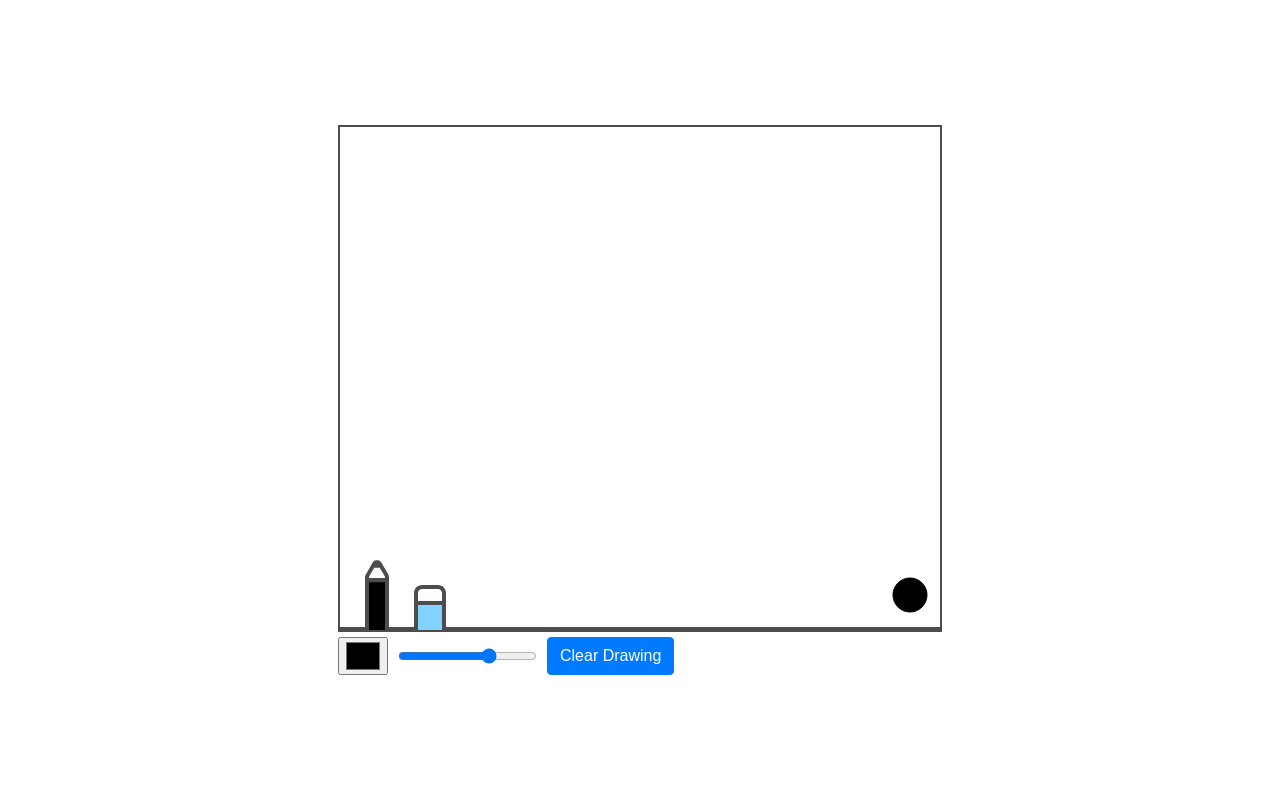
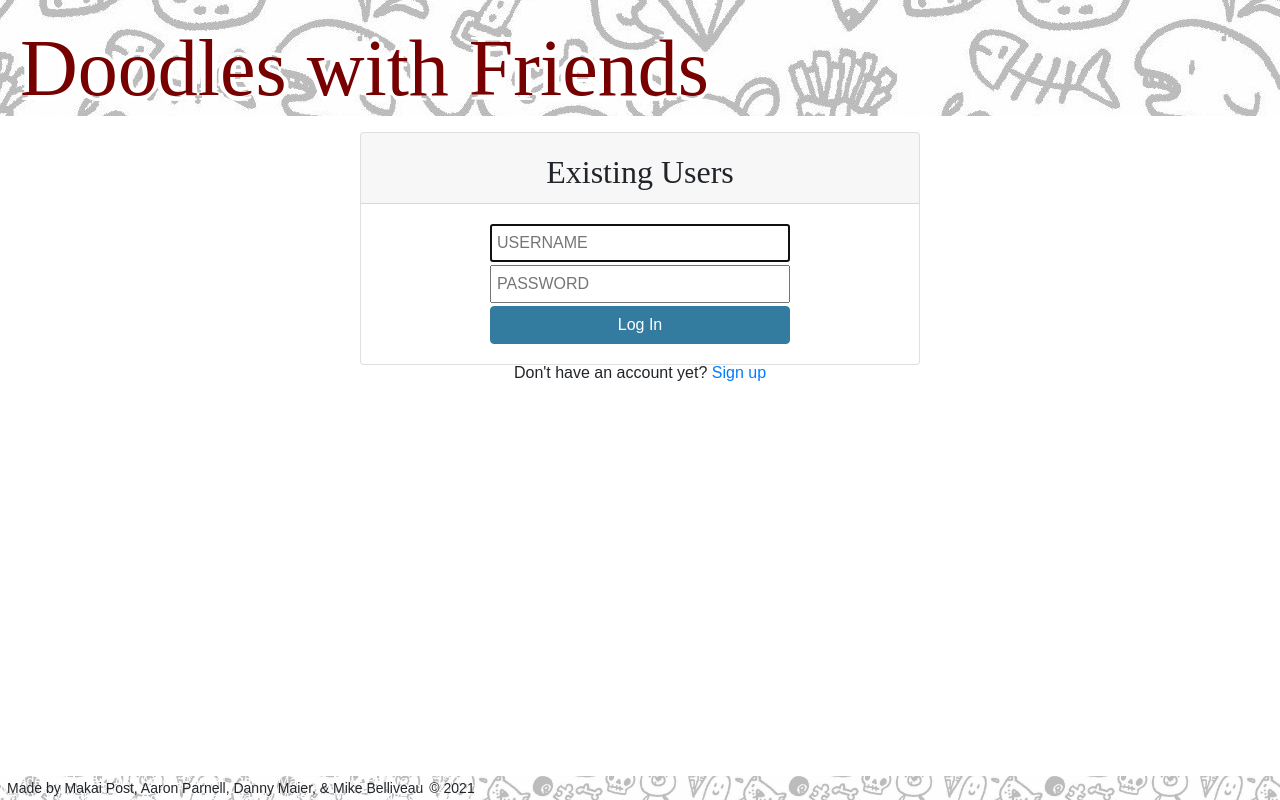
Before and after one commit to ToMakPo/Doodles-with-Friends, a React (Create React App) app in the folder client/: page / in a window 1280 px wide. Built offline with nearby package versions, Linux system fonts and the light colour scheme; no server answers; a web font is replaced by a local one.

Commit message:
got canvas working

```diff
--- a/client/src/App.js
+++ b/client/src/App.js
@@ -48,13 +48,13 @@ const App = () => {
 		<LobbyContext.Provider value={lobby}>
 			<WordBankProvider>
 				{
-					true ? <main style={{
-						width: '100vw',
-						height: '100vh',
-						display: 'flex',
-						justifyContent: 'center',
-						alignItems: 'center'
-					}}><Canvas isArtist={true} code='BADA55'/></main> :
+					// true ? <main style={{
+					// 	width: '100vw',
+					// 	height: '100vh',
+					// 	display: 'flex',
+					// 	justifyContent: 'center',
+					// 	alignItems: 'center'
+					// }}><Canvas isArtist={true} code='BADA55'/></main> :
 					<Router>
 						<PageHeader loggedIn={isAuthenticated} />
 
--- a/client/src/components/Canvas.js
+++ b/client/src/components/Canvas.js
@@ -1,3 +1,4 @@
+/* eslint-disable no-eval */
 /* eslint-disable react-hooks/exhaustive-deps */
 import { useState, useRef, useEffect } from 'react'
 // import LobbyContext from '../utils/LobbyContext'
@@ -15,6 +16,14 @@ const penSizeRange = {min: 1, max: 50}
 const defaultPenColor = '#000000'
 const defaultPenSize = 35
 
+let _color = defaultPenColor
+let _size = defaultPenSize
+let _penSize = defaultPenSize
+let _eraserSize = penSizeRange.max
+let _tool = null
+let _position = restingPosition
+let _lastPoint = null
+
 /**
  * @param {Boolean} isArtist True if this is the active player (Required)
  */
@@ -26,36 +35,99 @@ const Canvas = ({isArtist, code}) => {
     const canvas = useRef()
 
     const socket = useRef()
+    const context = useRef()
 
-    // const {lobby} = useContext(LobbyContext)
+    const [tool, setTool] = useState(penTool)
+    const [tools] = useState({penTool, eraserTool})
     const [color, setColor] = useState(defaultPenColor)
     const [size, setSize] = useState(defaultPenSize)
     const [penSize, setPenSize] = useState(defaultPenSize)
-    const [eraserSize, setEraserSize] = useState(penSizeRange.max)
-    const [tool, setTool] = useState(penTool)
-    const [position, setPosition] = useState(restingPosition)
-    const [lastPoint, setLastPoint] = useState(null)
-    const [ctx, setCTX] = useState()
+    const setEraserSize = useState(penSizeRange.max)[1]
+    const setPosition = useState(restingPosition)[1]
 
     const emit = {
-        changeColor: color => socket.current.emit('changeLineColor', code, color),
-        changeSize: size => socket.current.emit('changeLineWidth', code, size),
+        changeColor: color => socket.current.emit('changeColor', code, color),
+        changeSize: size => socket.current.emit('changeSize', code, size),
         clearDrawing: _ => socket.current.emit('clearDrawing', code),
-        startLine: (x, y) => socket.current.emit('startLine', code, x, y),
-        drawLine: (x, y) => socket.current.emit('drawLine', code, x, y),
+        startLine: (thisPoint) => socket.current.emit('startLine', code, thisPoint),
+        drawLine: (thisPoint) => socket.current.emit('drawLine', code, thisPoint),
         endLine: _ => socket.current.emit('endLine', code),
+        changeTool: (toolName) => socket.current.emit('changeTool', code, toolName)
     }
 
     useEffect(_ => {
-        const ctx = canvas.current.getContext('2d')
-        console.log({ctx});
-        setCTX(ctx)
         setupSockets()
+        context.current = canvas.current.getContext('2d')
+        context.current.strokeStyle = color
+        context.current.fillStyle = color
+        context.current.lineWidth = size
+        _tool = penTool
+
+        // canvas.current.addEventListener('mousemove', event => {
+        //     console.log('canvasOnMouseMove');
+        //     const viewportOffset = canvas.current.getBoundingClientRect();
+
+        //     const x = event.clientX - viewportOffset.x
+        //     const y = event.clientY - viewportOffset.y
+
+        //     _position = {
+        //         top: y,
+        //         left: x,
+        //         transform: `translate(-50%, -50%)`
+        //     }
+        //     setPosition(_position)
+
+        //     if (_lastPoint !== null) {
+        //         drawLine([x, y], _lastPoint)
+        //         emit.drawLine([x, y], _lastPoint)
+        //     }
+        // })
+        // canvas.current.addEventListener('mousedown', event => {
+        //     console.log('canvasOnMouseDown');
+        //     const viewportOffset = canvas.current.getBoundingClientRect();
+
+        //     const x = event.clientX - viewportOffset.x
+        //     const y = event.clientY - viewportOffset.y
+
+        //     startLine([x, y])
+        //     emit.startLine([x, y])
+        // })
+        // canvas.current.addEventListener('mouseup', _ => {
+        //     console.log('canvasOnMouseUp');
+        //     if (_lastPoint !== null) {
+        //         endLine()
+        //         emit.endLine()
+        //     }
+        // })
+        // canvas.current.addEventListener('mouseout', _ => {
+        //     console.log('canvasOnMouseOut');
+        //     if (_lastPoint !== null) {
+        //         endLine()
+        //         emit.endLine()
+        //     }
+        //     _position = restingPosition
+        //     setPosition(_position)
+        // })
+        // canvas.current.addEventListener('wheel', event => {
+        //     event.preventDefault()
+
+        //     const changeBy = 5
+        //     const value = event.deltaY * -(changeBy / 100)
+        //     const newSize = (size.value * 1) + value
+
+        //     changeSize(newSize)
+        // }, {passive: false})
     }, [])
 
     useEffect(_ => {
-        console.log(ctx);
-    }, [ctx])
+        const clr = tool === penTool ? color : '#ffffff'
+        context.current.strokeStyle = clr
+        context.current.fillStyle = clr
+    }, [color, tool])
+
+    useEffect(_ => {
+        context.current.lineWidth = size
+    }, [size])
 
     /// EVENT LISTENERS ///
     function canvasOnMouseMove(event) {
@@ -65,15 +137,16 @@ const Canvas = ({isArtist, code}) => {
         const x = event.clientX - viewportOffset.x
         const y = event.clientY - viewportOffset.y
 
-        setPosition({
+        _position = {
             top: y,
             left: x,
             transform: `translate(-50%, -50%)`
-        })
+        }
+        setPosition(_position)
 
-        if (lastPoint !== null) {
-            drawLine(x, y)
-            emit.drawLine(x, y)
+        if (_lastPoint !== null) {
+            drawLine([x, y])
+            emit.drawLine([x, y])
         }
     }
     function canvasOnMouseDown(event) {
@@ -83,31 +156,46 @@ const Canvas = ({isArtist, code}) => {
         const x = event.clientX - viewportOffset.x
         const y = event.clientY - viewportOffset.y
 
-        startLine(x, y)
-        emit.startLine(x, y)
+        startLine([x, y])
+        emit.startLine([x, y])
     }
     function canvasOnMouseUp() {
         console.log('canvasOnMouseUp');
-        endLine()
-        emit.endLine()
+        if (_lastPoint !== null) {
+            endLine()
+            emit.endLine()
+        }
     }
     function canvasOnMouseOut() {
         console.log('canvasOnMouseOut');
         canvasOnMouseUp()
-        setPosition(restingPosition)
+        _position = restingPosition
+        setPosition(_position)
     }
+
+    // function canvasOnMouseWheel(event) {
+    //     // event.preventDefault()
+
+    //     const changeBy = 5
+    //     const value = event.deltaY * -(changeBy / 100)
+    //     const newSize = (size * 1) + value
+
+    //     changeSize(newSize)
+    // }
 
     function penToolOnClick() {
         console.log('penToolOnClick');
-        setTool(penTool)
-        changeSize(penSize)
-        emit.changeSize(penSize)
+        changeTool('penTool')
+        changeSize(_penSize)
+        emit.changeTool('penTool')
+        emit.changeSize(_penSize)
     }
     function eraserToolOnClick() {
         console.log('eraserToolOnClick');
-        setTool(eraserTool)
-        changeSize(eraserSize)
-        emit.changeSize(eraserSize)
+        changeTool('eraserTool')
+        changeSize(_eraserSize)
+        emit.changeTool('eraserTool')
+        emit.changeSize(_eraserSize)
     }
     function clearDrawingButtonOnClick() {
         console.log('clearDrawingButtonOnClick');
@@ -130,58 +218,80 @@ const Canvas = ({isArtist, code}) => {
         changeSize(size)
         emit.changeSize(size)
 
-        switch(tool) {
-            case penTool: setPenSize(size); break
-            case eraserTool: setEraserSize(size); break
+        switch(_tool) {
+            case penTool: _penSize = size; setPenSize(_penSize); break
+            case eraserTool: _eraserSize = size; setEraserSize(_eraserSize); break
             default: break
         }
     }
 
     /// ACTIONS ///
+    function getContext() {
+        const ctx = canvas.current.getContext('2d')
+        const clr = tool === penTool ? _color : '#ffffff'
+        console.log({clr, _tool, tool, _color});
+        ctx.strokeStyle = clr
+        ctx.fillStyle = clr
+        ctx.lineWidth = _size
+
+        return ctx
+    }
+
     function changeColor(color) {
         console.log('changeColor');
-        setColor(color)
-        ctx.strokeStyle = color
-        ctx.fillStyle = color
+        _color = color
+        setColor(_color)
     }
     function changeSize(size) {
         console.log('changeSize');
-        setSize(size)
-        ctx.lineWidth = size
+        _size = size
+        setSize(_size)
     }
 
-    function startLine(x, y) {
-        console.log('startLine');
-        console.log('startLine > ctx:', ctx);
-        setLastPoint([x, y])
-        ctx.beginPath()
-        ctx.arc(x, y, size / 2, 0, 2 * Math.PI)
-        ctx.fill()
+    function changeTool(toolName) {
+        console.log('changeTool');
+        _tool = tools[toolName]
+        console.log(_tool);
+        setTool(_tool)
+        console.log({toolName, _tool, tool, tools});
     }
 
-    function drawLine(x, y) {
+    function startLine(thisPoint) {
+        console.log('startLine');
+        const ctx = context.current
+        ctx.beginPath()
+        ctx.arc(...thisPoint, _size / 2, 0, 2 * Math.PI)
+        ctx.fill()
+        _lastPoint = thisPoint
+    }
+
+    function drawLine(thisPoint) {
         console.log('drawLine');
-        if (lastPoint !== null) {
+        console.log({_lastPoint});
+        if (_lastPoint !== null) {
+            const ctx = context.current
+            console.log({ctx, thisPoint, lastPoint: _lastPoint, _size});
             ctx.beginPath()
-            ctx.moveTo(...lastPoint)
-            ctx.lineTo(x, y)
+            ctx.moveTo(..._lastPoint)
+            ctx.lineTo(...thisPoint)
             ctx.stroke()
 
             ctx.beginPath()
-            ctx.arc(x, y, size / 2, 0, 2 * Math.PI)
+            ctx.arc(...thisPoint, _size / 2, 0, 2 * Math.PI)
             ctx.fill()
 
-            setLastPoint([x, y])
+            _lastPoint = thisPoint
         }
     }
 
     function endLine() {
         console.log('endLine');
-        setLastPoint(null)
+        _lastPoint = null
     }
 
     function clearDrawing() {
         console.log('clearDrawing');
+        const ctx = context.current
         ctx.clearRect(0, 0, canvas.current.width, canvas.current.height)
     }
 
@@ -196,6 +306,7 @@ const Canvas = ({isArtist, code}) => {
         socket.current.on(`${code}-startLine`, startLine)
         socket.current.on(`${code}-drawLine`, drawLine)
         socket.current.on(`${code}-endLine`, endLine)
+        socket.current.on(`${code}-changeTool`, changeTool)
     }
 
     return (
@@ -211,6 +322,7 @@ const Canvas = ({isArtist, code}) => {
                     onMouseDown={canvasOnMouseDown}
                     onMouseUp={canvasOnMouseUp}
                     onMouseOut={canvasOnMouseOut}
+                    // onWheel={canvasOnMouseWheel}
                     ref={canvas}
                 ></canvas>
                 {isArtist && <>
@@ -219,7 +331,7 @@ const Canvas = ({isArtist, code}) => {
                             width: size,
                             height: size,
                             backgroundColor: tool === penTool ? color : '#ffffff88',
-                            ...position
+                            ..._position
                         }}
                         ref={canvasCursor}></span>
                     <div id='tools'>
@@ -232,7 +344,7 @@ const Canvas = ({isArtist, code}) => {
                                 style={{
                                     width: 24,
                                     height: 120,
-                                    pointerEvents: lastPoint === null ? 'all' : 'none'
+                                    // pointerEvents: _lastPoint === null ? 'all' : 'none'
                                 }}>
                                 <path
                                     id='pen-tip'
@@ -264,7 +376,7 @@ const Canvas = ({isArtist, code}) => {
                                 style={{
                                     width: 32,
                                     height: 120,
-                                    pointerEvents: lastPoint === null ? 'all' : 'none'
+                                    // pointerEvents: _lastPoint === null ? 'all' : 'none'
                                 }}>
                                 <path
                                     id='eraser-top'
--- a/client/src/styles/Canvas.css
+++ b/client/src/styles/Canvas.css
@@ -1,5 +1,5 @@
 canvas {
-    cursor: crosshair;
+    cursor: none;
     background-color: white;
 }
 
@@ -26,7 +26,7 @@ canvas {
     position: absolute;
     border-radius: 50%;
     z-index: 5;
-    cursor: crosshair;
+    cursor: none;
     pointer-events: none;
     border: 1px solid black;
 }
```
Also changed, not shown: 1 other file (tests, documents, lock files or other folders).
